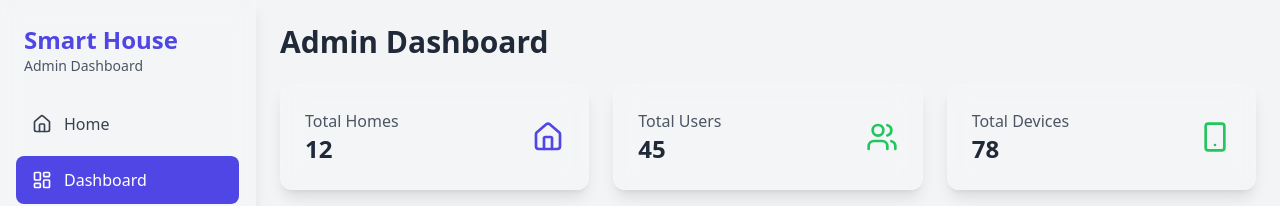
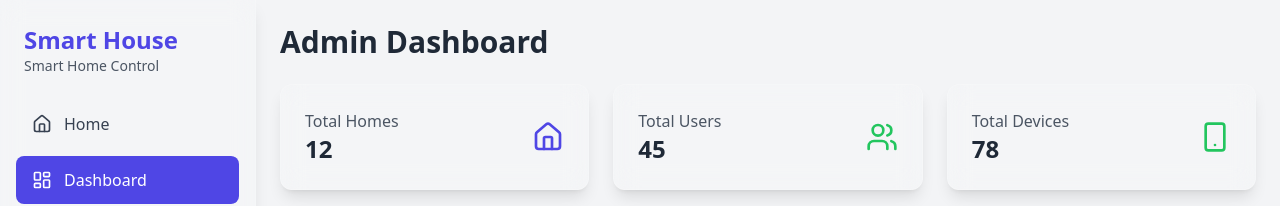
Before and after one commit to sanedchabrek/smart-house, a React (Vite) app in the folder web-dashboard/: page / in a window 1280 px wide. Shown: the top 206 px of the page. Built offline with nearby package versions, Linux system fonts and the light colour scheme.

Commit message:
change admin dashboard to smart home control in sidebar

```diff
--- a/web-dashboard/src/components/Sidebar.tsx
+++ b/web-dashboard/src/components/Sidebar.tsx
@@ -19,7 +19,7 @@ const Sidebar = () => {
     <div className="w-64 bg-white/10 backdrop-blur-md h-screen shadow-lg border-r border-white/20">
       <div className="p-6">
         <h1 className="text-2xl font-bold text-primary">Smart House</h1>
-        <p className="text-sm text-gray-600">Admin Dashboard</p>
+        <p className="text-sm text-gray-600">Smart Home Control</p>
       </div>
       <nav className="px-4 space-y-2">
         {menuItems.map((item) => {
```
